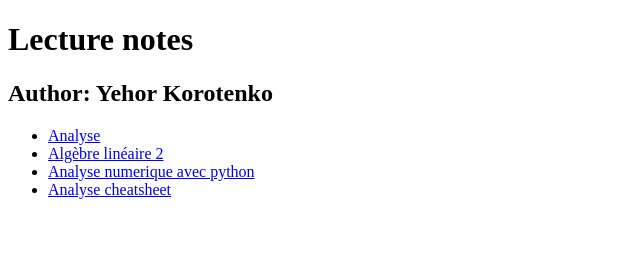
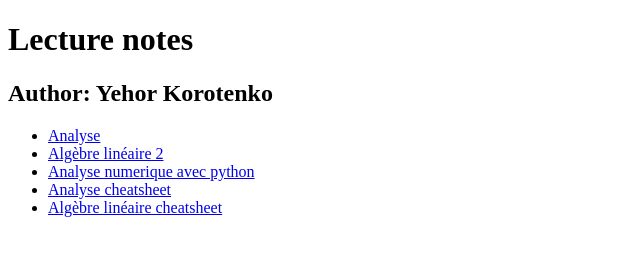
Before and after one commit to DobbiKov/semester4-lecture-notes, a plain HTML site: page index.html in a window 1280 px wide. Shown: the whole page, without its empty margins (0-640 px from the left). Drawn offline with Linux system fonts and the light colour scheme.

Commit message:
Update index.html

```diff
--- a/index.html
+++ b/index.html
@@ -13,6 +13,7 @@
         <li><a href="https://dobbikov.github.io/semester4-lecture-notes/linalg.pdf">Algèbre linéaire 2</a></li>
         <li><a href="https://dobbikov.github.io/semester4-lecture-notes/anal-avec-python.pdf">Analyse numerique avec python</a></li>
         <li><a href="https://dobbikov.github.io/semester4-lecture-notes/analyse_cheatsheet.pdf">Analyse cheatsheet</a></li>
+        <li><a href="https://dobbikov.github.io/semester4-lecture-notes/linalg_cheatsheet.pdf">Algèbre linéaire cheatsheet</a></li>
     </ul>
 </body>
 </html>
```
